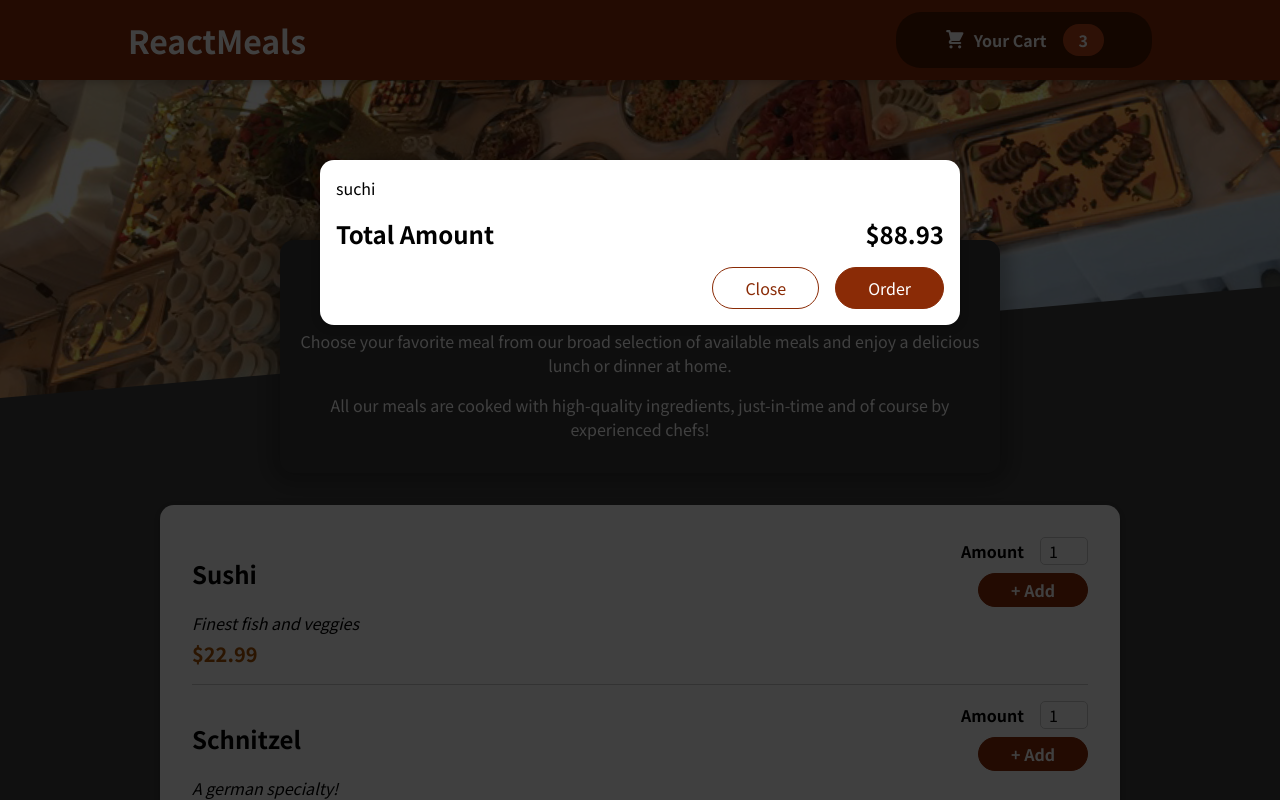
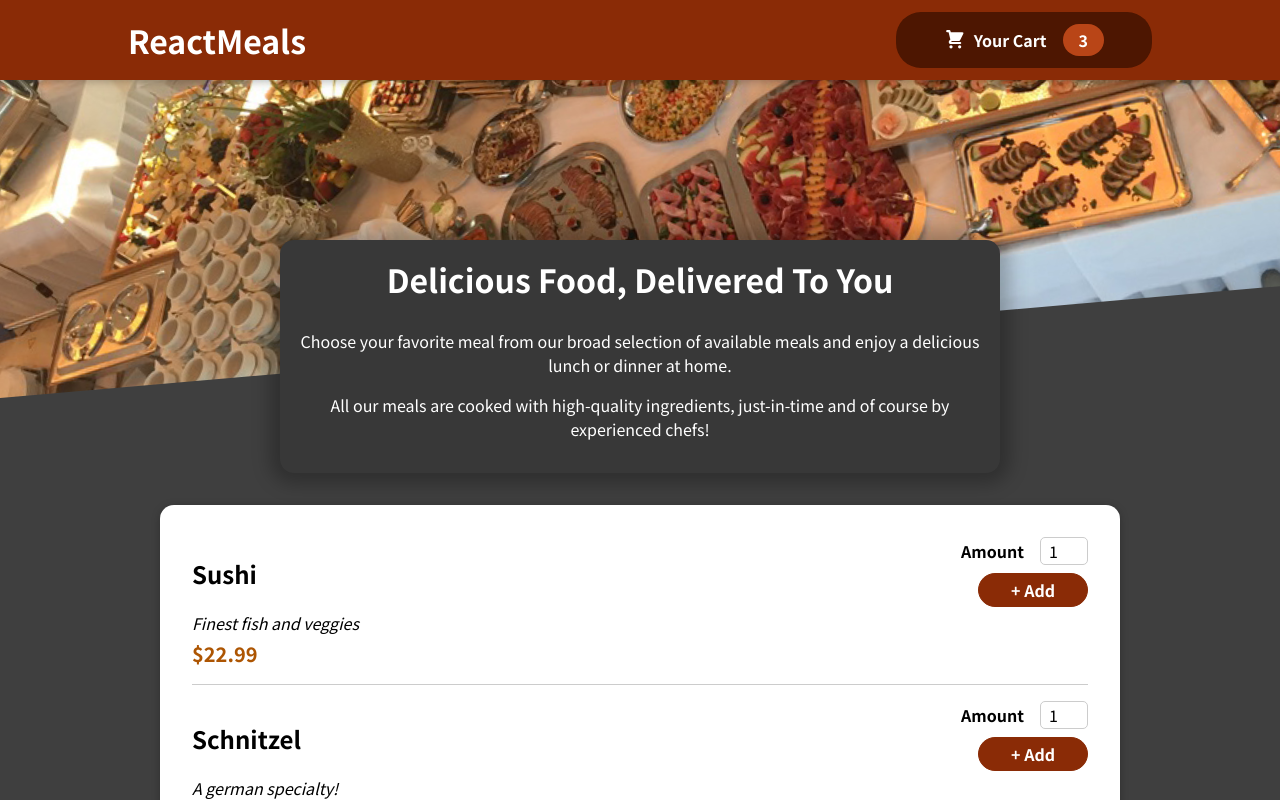
Before and after one commit to abdallah-alaff96/Food-Order-App, a React (Create React App) app: page / in a window 1280 px wide. Shown: the top 800 px of the page. Built offline with nearby package versions, Linux system fonts and the light colour scheme.

Commit message:
Managing Cart & Modal State

```diff
--- a/src/App.js
+++ b/src/App.js
@@ -1,14 +1,24 @@
-import React, { Fragment } from "react";
+import React, { Fragment, useState } from "react";
 
 import Cart from "./components/Cart/Cart";
 import Header from "./components/Layout/Header";
 import Meals from "./components/Meals/Meals";
 
 function App() {
+  const [cartIsShown, setCartIsShown] = useState(false);
+
+  const showCartHandler = () => {
+    setCartIsShown(true);
+  };
+
+  const hideCartHandler = () => {
+    setCartIsShown(false);
+  };
+
   return (
     <Fragment>
-      <Cart />
-      <Header />
+      {cartIsShown && <Cart onClose={hideCartHandler} />}
+      <Header onShowCart={showCartHandler} />
       <main>
         <Meals />
       </main>
--- a/src/components/Cart/Cart.js
+++ b/src/components/Cart/Cart.js
@@ -11,14 +11,16 @@
   );
 
   return (
-    <Modal>
+    <Modal onClose={props.onClose}>
       {cartItems}
       <div className={classes.total}>
         <span>Total Amount</span>
         <span>$88.93</span>
       </div>
       <div className={classes.actions}>
-        <button className={classes["button--alt"]}>Close</button>
+        <button className={classes["button--alt"]} onClick={props.onClose}>
+          Close
+        </button>
         <button className={classes.button}>Order</button>
       </div>
     </Modal>
--- a/src/components/Layout/Header.js
+++ b/src/components/Layout/Header.js
@@ -9,7 +9,7 @@
     <Fragment>
       <header className={classes.header}>
         <h1>ReactMeals</h1>
-        <HeaderCartButton />
+        <HeaderCartButton onClick={props.onShowCart} />
       </header>
       <div className={classes["main-image"]}>
         <img src={mealsImage} alt="A table full of delicious food!" />
--- a/src/components/Layout/HeaderCartButton.js
+++ b/src/components/Layout/HeaderCartButton.js
@@ -4,7 +4,7 @@
 
 const HeaderCartButton = (props) => {
   return (
-    <button className={classes.button}>
+    <button className={classes.button} onClick={props.onClick}>
       <span className={classes.icon}>
         <CartIcon />
       </span>
--- a/src/components/UI/Modal.js
+++ b/src/components/UI/Modal.js
@@ -3,7 +3,7 @@
 import classes from "./Modal.module.css";
 
 const Backdrop = (props) => {
-  return <div className={classes.backdrop}></div>;
+  return <div className={classes.backdrop} onClick={props.onClose}></div>;
 };
 
 const ModalOverlay = (props) => {
@@ -19,7 +19,10 @@
 const Modal = (props) => {
   return (
     <Fragment>
-      {ReactDOM.createPortal(<Backdrop />, portalElement)}
+      {ReactDOM.createPortal(
+        <Backdrop onClose={props.onClose} />,
+        portalElement
+      )}
       {ReactDOM.createPortal(
         <ModalOverlay>{props.children}</ModalOverlay>,
         portalElement
```
Also changed, not shown: 1 other file (tests, documents, lock files or other folders).
